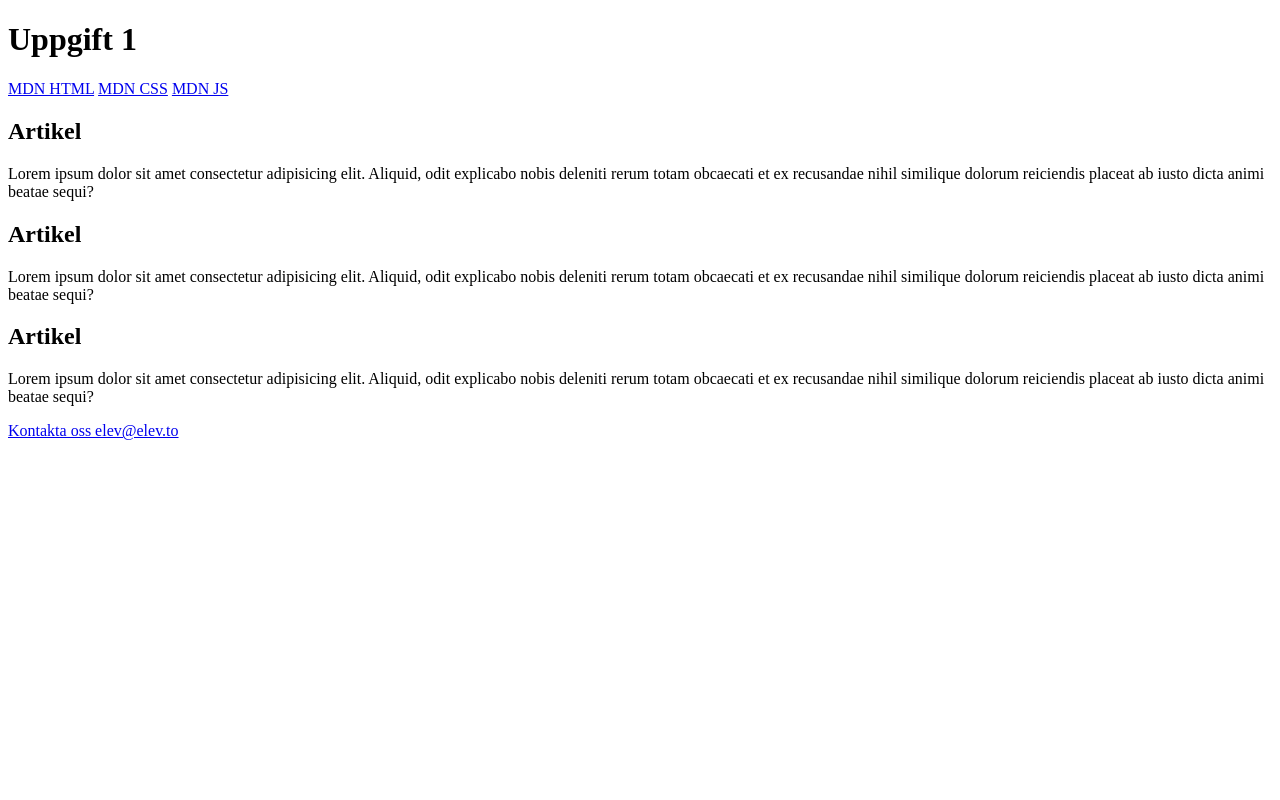
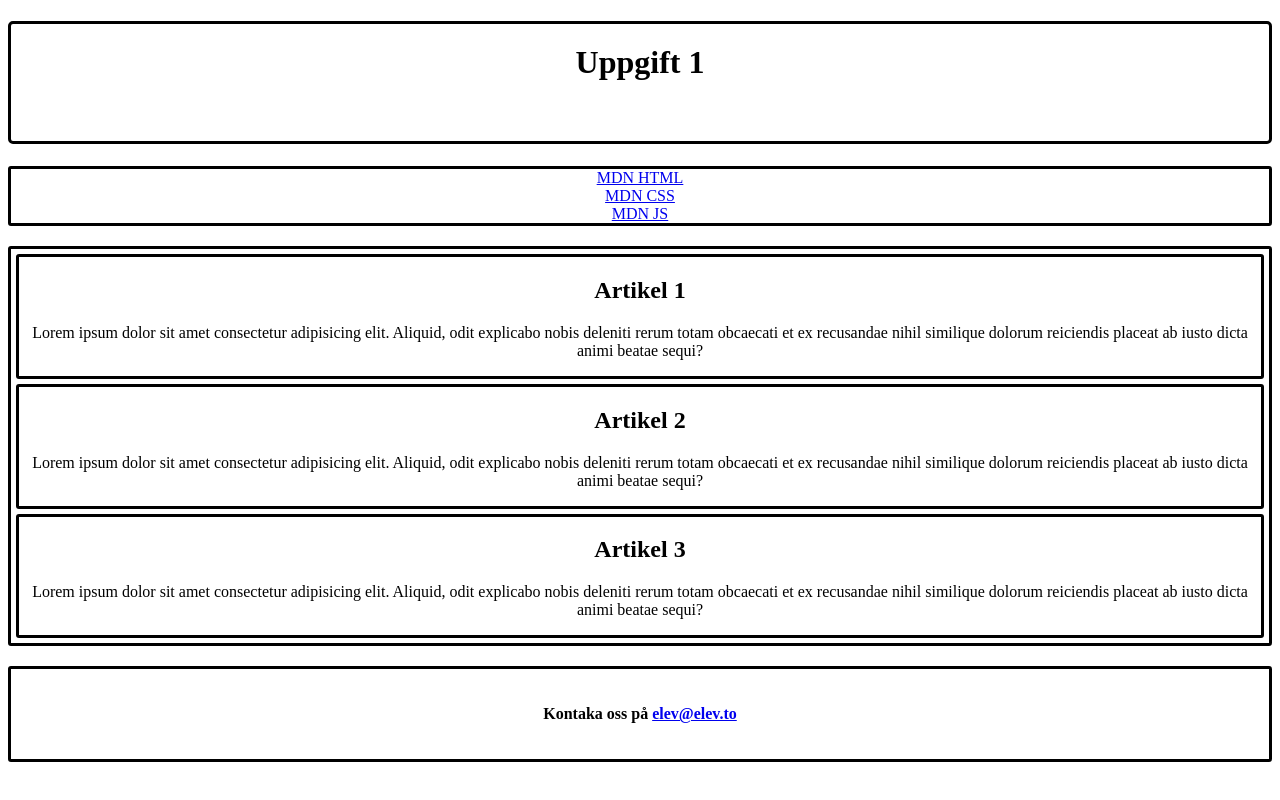
Before and after one commit to arvidkernby/RWD_Uppgift_1, a plain HTML site: page index.html in a window 1280 px wide. Drawn offline with Linux system fonts and the light colour scheme.

Commit message:
Lagt till ramar och flex-row

```diff
--- a/index.html
+++ b/index.html
@@ -4,51 +4,50 @@
     <meta charset="UTF-8" />
     <meta name="viewport" content="width=device-width, initial-scale=1.0" />
     <title>RWD_Uppgift_1</title>
-    <link rel="stylesheet" href="style.css">
+    <link rel="stylesheet" href="style.css" />
   </head>
   <body>
     <header><h1>Uppgift 1</h1></header>
     <nav>
-        <a
-          href="https://developer.mozilla.org/en-US/docs/Web/HTML"
-        >
-          MDN HTML</a
-        >
-        <a
-          href="https://developer.mozilla.org/en-US/docs/Web/CSS"
-        >
-          MDN CSS</a
-        >
+      <a href="https://developer.mozilla.org/en-US/docs/Web/HTML"> MDN HTML</a>
+      <a href="https://developer.mozilla.org/en-US/docs/Web/CSS"> MDN CSS</a>
       <a href="https://developer.mozilla.org/en-US/docs/Web/JavaScript">
         MDN JS</a
       >
     </nav>
     <main>
       <article>
-          <h2>Artikel</h2>
+        <h2>Artikel 1</h2>
         <p>
           Lorem ipsum dolor sit amet consectetur adipisicing elit. Aliquid, odit
           explicabo nobis deleniti rerum totam obcaecati et ex recusandae nihil
-            similique dolorum reiciendis placeat ab iusto dicta animi beatae sequi?
+          similique dolorum reiciendis placeat ab iusto dicta animi beatae
+          sequi?
         </p>
       </article>
-        <h2>Artikel</h2>
+      <article>
+        <h2>Artikel 2</h2>
         <p>
           Lorem ipsum dolor sit amet consectetur adipisicing elit. Aliquid, odit
           explicabo nobis deleniti rerum totam obcaecati et ex recusandae nihil
-          similique dolorum reiciendis placeat ab iusto dicta animi beatae sequi?
+          similique dolorum reiciendis placeat ab iusto dicta animi beatae
+          sequi?
         </p>
       </article>
-      <h2>Artikel</h2>
+      <article>
+        <h2>Artikel 3</h2>
         <p>
           Lorem ipsum dolor sit amet consectetur adipisicing elit. Aliquid, odit
           explicabo nobis deleniti rerum totam obcaecati et ex recusandae nihil
-        similique dolorum reiciendis placeat ab iusto dicta animi beatae sequi?
+          similique dolorum reiciendis placeat ab iusto dicta animi beatae
+          sequi?
         </p>
       </article>
     </main>
     <footer>
-        <a href="mailto:elev@elev.to">Kontakta oss elev@elev.to</a>
+      <p>
+        <b> Kontaka oss på <a href="mailto:elev@elev.to">elev@elev.to</a> </b>
+      </p>
     </footer>
   </body>
 </html>
--- a/style.css
+++ b/style.css
@@ -0,0 +1,38 @@
+h1 {
+    border: 3px solid black;
+    border-radius: 5px;
+    text-align: center;
+    padding-top: 20px;
+    padding-bottom: 60px;
+}
+
+nav {
+    border: 3px solid black;
+    border-radius: 3px;
+    text-align: center;
+    margin-top: 20px;
+    margin-bottom: 20px;
+    display: flex;
+    flex-direction: column;
+}
+
+main {
+    border: 3px solid black;
+    border-radius: 3px;
+    text-align: center;
+    margin-bottom: 20px;
+}
+
+article {
+    border: 3px solid black;
+    border-radius: 3px;
+    margin: 5px;
+
+}
+
+footer {
+    border: 3px solid black;
+    border-radius: 3px;
+    text-align: center;
+    padding: 20px;
+}
```
Lines whose indentation alone changed are shown as unchanged.
